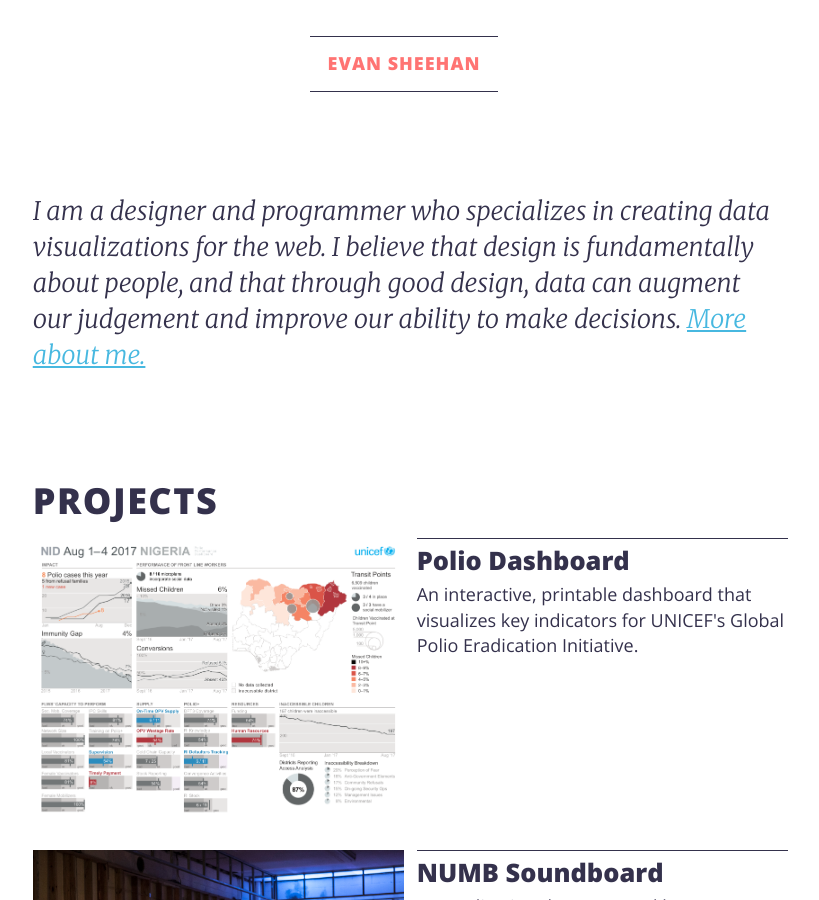
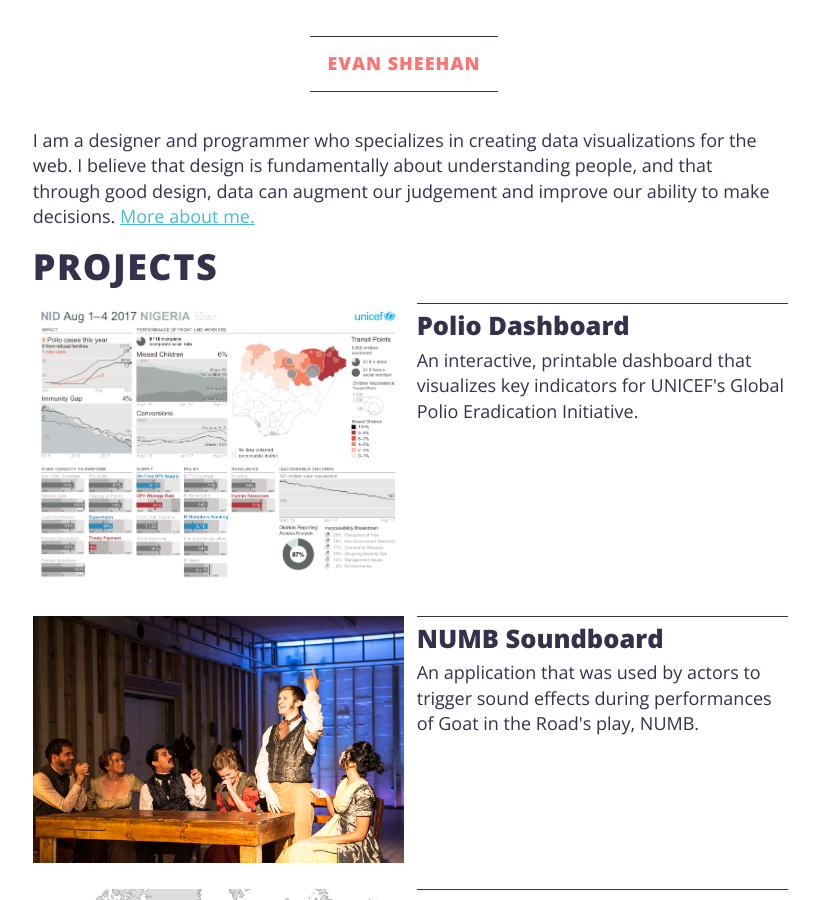
Before and after one commit to darthmall/darthmall.github.io, a Jekyll site: the page built from index.md, in a window 1280 px wide and 900 px high. Shown: the whole window, without its empty margins (236-1055 px from the left). Built offline with Jekyll 4.4.1, drawn with Linux system fonts in a browser that asks for light colours.

Commit message:
Refactor home page a bit
- Move the content from index.md to the site description in config.yml
- Move the project list markup into an include, so that it will be
  easier to put in other project indices if desired

```diff
--- a/_config.yml
+++ b/_config.yml
@@ -16,9 +16,7 @@
 title: Evan Sheehan
 email: wallace.sheehan@gmail.com
 description: >- # this means to ignore newlines until "baseurl:"
-  Write an awesome description for your new site here. You can edit this
-  line in _config.yml. It will appear in your document head meta (for
-  Google search results) and in your feed.xml site description.
+  I am a designer and programmer who specializes in creating data visualizations for the web. I believe that design is fundamentally about understanding people, and that through good design, data can augment our judgement and improve our ability to make decisions.
 baseurl: "" # the subpath of your site, e.g. /blog
 url: "" # the base hostname & protocol for your site, e.g. http://example.com
 twitter_username: darth_mall
--- /dev/null
+++ b/_includes/project_list.html
@@ -0,0 +1,15 @@
+<nav>
+{% assign projects = site.projects | sort: 'order' | reverse %}
+{% for project in projects %}
+  <a href="{{ project.url }}">
+    <article class="project-abstract">
+      <div class="description">
+        <h2>{{ project.title }}</h2>
+        <p>{{ project.abstract }}</p>
+      </div>
+      {% capture thumbnail %}assets/img/{{ project.thumbnail }}{% endcapture %}
+      <img class="cover" src="{{ thumbnail | relative_url }}" alt="">
+    </article>
+  </a>
+{% endfor %}
+</nav>
--- a/_layouts/home.html
+++ b/_layouts/home.html
@@ -1,24 +1,12 @@
 {% include header.html %}
 <main>
 
-  <section class="bio">{{ content }}</section>
+  <p>
+    {{ site.description }} <a href="{% link about.md %}">More about me.</a>
+  </p>
 
   <h1>Projects</h1>
-  <nav>
-  {% assign projects = site.projects | sort: 'order' | reverse %}
-  {% for project in projects %}
-    <a href="{{ project.url }}">
-      <article class="project-abstract">
-        <div class="description">
-          <h2>{{ project.title }}</h2>
-          <p>{{ project.abstract }}</p>
-        </div>
-        {% capture thumbnail %}assets/img/{{ project.thumbnail }}{% endcapture %}
-        <img class="cover" src="{{ thumbnail | relative_url }}" alt="">
-      </article>
-    </a>
-  {% endfor %}
-  </nav>
+  {% include project_list.html %}
 
 </main>
 {% include footer.html %}
--- a/index.md
+++ b/index.md
@@ -1,8 +1,3 @@
 ---
-# You don't need to edit this file, it's empty on purpose.
-# Edit theme's home layout instead if you wanna make some changes
-# See: https://jekyllrb.com/docs/themes/#overriding-theme-defaults
-layout: home
+  layout: home
 ---
-
-I am a designer and programmer who specializes in creating data visualizations for the web. I believe that design is fundamentally about people, and that through good design, data can augment our judgement and improve our ability to make decisions. [More about me.]({% link about.md %})
```
